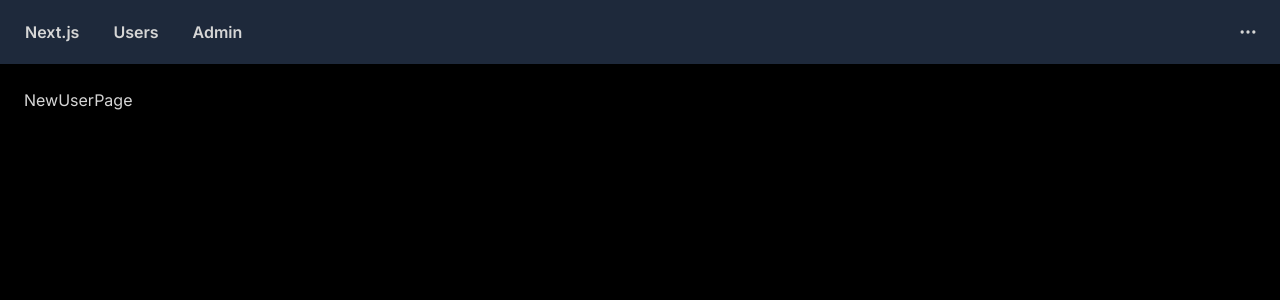
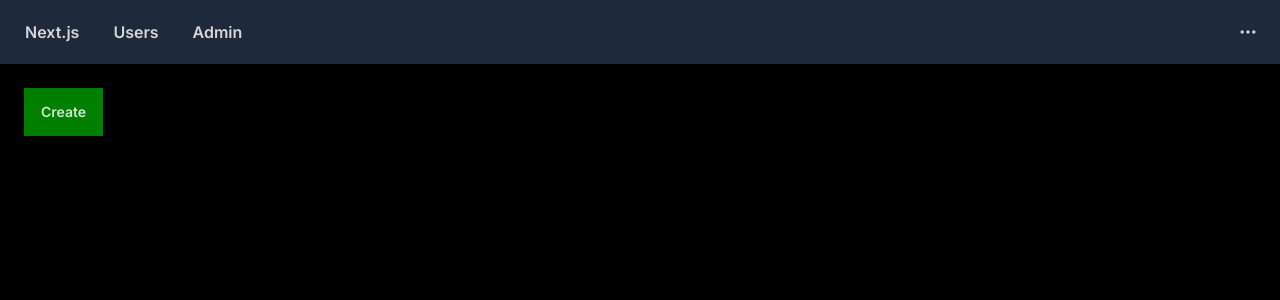
Before and after one commit to ghaithatfeh/next-js, a Next.js app: page /users/new in a window 1280 px wide. Shown: the top 300 px of the page. Built offline with nearby package versions, Linux system fonts and the light colour scheme.

Commit message:
Navigate programmatically

```diff
--- a/app/users/new/page.tsx
+++ b/app/users/new/page.tsx
@@ -1,9 +1,10 @@
-import React from 'react'
+"use client";
+import { useRouter } from "next/navigation";
+import React from "react";
 
 const NewUserPage = () => {
-  return (
-    <div>NewUserPage</div>
-  )
-}
+	const router = useRouter();
+	return <button className="btn btn-success" onClick={() => router.push("/users")}>Create</button>;
+};
 
-export default NewUserPage
+export default NewUserPage;
--- a/app/users/page.tsx
+++ b/app/users/page.tsx
@@ -1,5 +1,6 @@
 import React from "react";
 import UserTable from "./UserTable";
+import Link from "next/link";
 
 interface Props {
 	searchParams: {
@@ -11,6 +12,7 @@
 	return (
 		<>
 			<h1>Users</h1>
+			<Link href="/users/new" className="btn">New User</Link>
 			<UserTable sortOrder={sortOrder} />
 		</>
 	);
```
